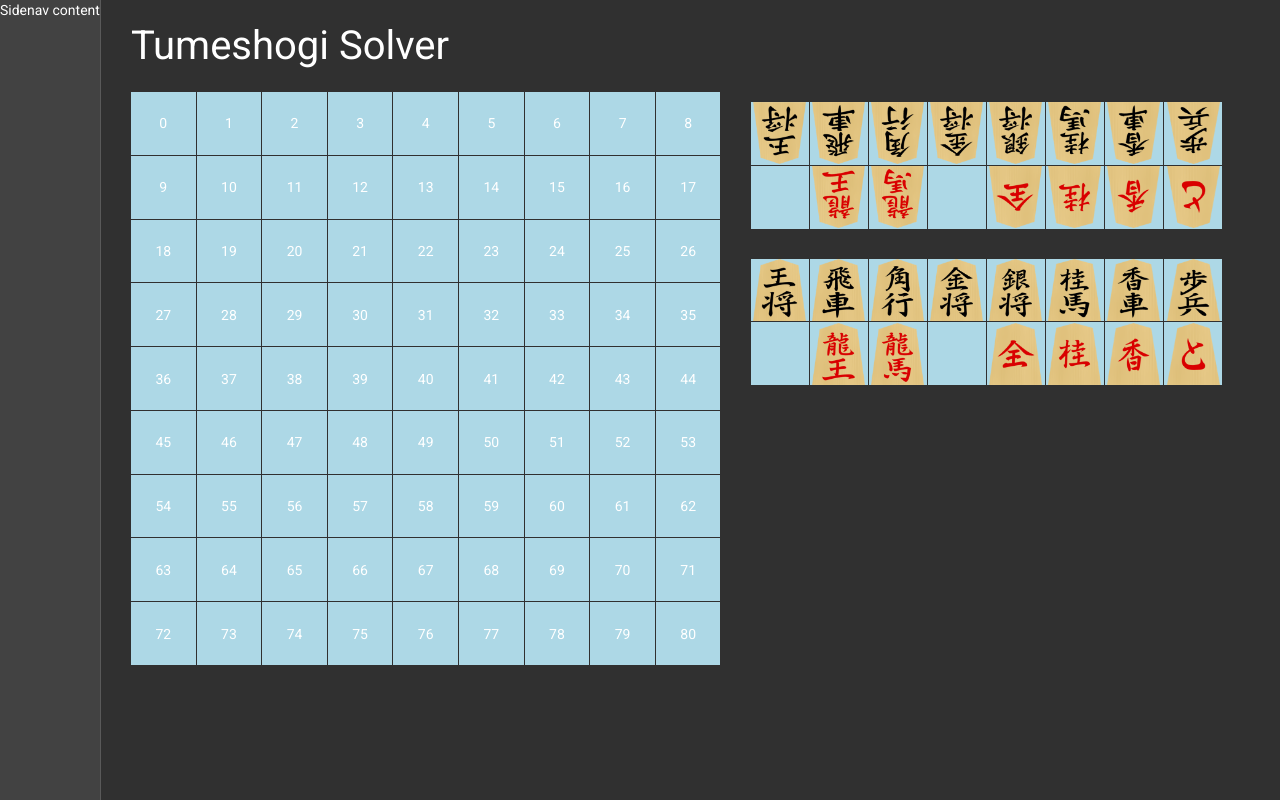
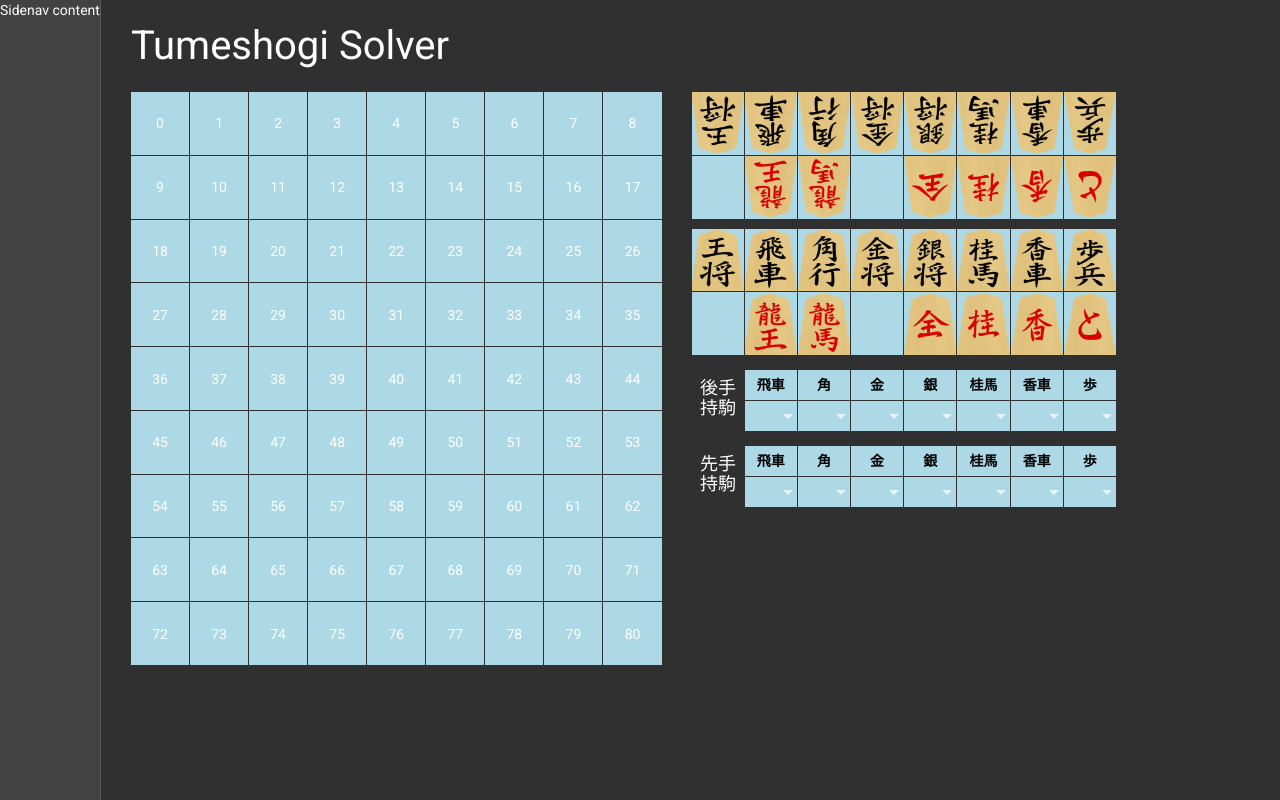
Before and after one commit to begyyal/website, an Angular app: page /shogi in a window 1280 px wide. Built offline with nearby package versions, Linux system fonts and the light colour scheme.

Commit message:
持駒入力欄追加

```diff
--- a/angular.json
+++ b/angular.json
@@ -31,7 +31,6 @@
               "src/assets"
             ],
             "styles": [
-              "./node_modules/@angular/material/prebuilt-themes/purple-green.css",
               "src/styles.scss"
             ],
             "scripts": []
@@ -100,7 +99,6 @@
               "src/assets"
             ],
             "styles": [
-              "./node_modules/@angular/material/prebuilt-themes/purple-green.css",
               "src/styles.scss"
             ],
             "scripts": []
--- a/src/app/shogi/ban/ban.component.html
+++ b/src/app/shogi/ban/ban.component.html
@@ -23,5 +23,33 @@
                 <img *ngIf="i" [src]="i" [width]="rh*0.86" [height]="rh">
             </mat-grid-tile>
         </mat-grid-list>
+        <div class="mtgm">
+            <div class="mtgm_gote">
+                <div class="mtgm_label">後手<br>持駒</div>
+                <mat-grid-list class="mtgm_contents" cols="7" rowHeight="30">
+                    <mat-grid-tile *ngFor="let i of mtgm_tile_count">
+                        <div *ngIf="i<=6">{{getMtgmLabel(i)}}</div>
+                        <mat-select *ngIf="i>6">
+                            <mat-option value="1">11</mat-option>
+                            <mat-option value="2">21</mat-option>
+                            <mat-option value="3">31</mat-option>
+                        </mat-select>
+                    </mat-grid-tile>
+                </mat-grid-list>
+            </div>
+            <div class="mtgm_sente">
+                <div class="mtgm_label">先手<br>持駒</div>
+                <mat-grid-list class="mtgm_contents" cols="7" rowHeight="30">
+                    <mat-grid-tile *ngFor="let i of mtgm_tile_count">
+                        <div *ngIf="i<=6">{{getMtgmLabel(i)}}</div>
+                        <mat-select style="color: black;" *ngIf="i>6">
+                            <mat-option value="1">11</mat-option>
+                            <mat-option value="2">21</mat-option>
+                            <mat-option value="3">31</mat-option>
+                        </mat-select>
+                    </mat-grid-tile>
+                </mat-grid-list>
+            </div>
+        </div>
     </div>
 </div>
--- a/src/app/shogi/ban/ban.component.scss
+++ b/src/app/shogi/ban/ban.component.scss
@@ -1,11 +1,15 @@
 :host{
     margin: 30px;
-    width: 100%;
+    width: 90%;
     display: block;
 }
 
 mat-grid-tile {
     background: lightblue;
+}
+
+mat-select {
+    text-align: center;
 }
 
 .ban-col1 {
@@ -20,12 +24,38 @@ mat-grid-tile {
     width: 40%;
     min-width: 324px;
     max-width: 556px;
-    margin-top: 10px;
+    margin-top: 0px;
     margin-left: 30px;
 }
 
 .sente_koma_contents {
-    top: 30px
+    top: 10px;
+}
+
+.mtgm {
+    position: relative;
+    top: 25px;
+}
+
+.mtgm_label {
+    float: left;
+    width: 12.5%;
+    text-align: center;
+    position: relative;
+    top: 8px;
+    font-size: 18px;
+}
+
+.mtgm_sente {
+    position: relative;
+    top: 15px;
+}
+
+.mtgm_contents {
+    float: left;
+    width: 87.5%;
+    color: black;
+    font-weight: 800;
 }
 
 // .cdk-drag {
--- a/src/app/shogi/ban/ban.component.ts
+++ b/src/app/shogi/ban/ban.component.ts
@@ -2,6 +2,7 @@ import { Component, OnInit } from '@angular/core';
 import { CdkDragDrop, moveItemInArray, transferArrayItem } from "@angular/cdk/drag-drop";
 
 const RH_MIN = 45, RH_MAX = 80;
+const MTGM_LABEL = ["飛車", "角", "金", "銀", "桂馬", "香車", "歩"];
 
 @Component({
   selector: 'by-ban',
@@ -10,8 +11,10 @@ const RH_MIN = 45, RH_MAX = 80;
 })
 export class BanComponent implements OnInit {
 
+  mtgm_tile_count = [...Array(14)].map((_, i) => i);
   gote_images = this.createImagePaths("gote");
   sente_images = this.createImagePaths("sente");
+
   matrix: number[] = [...Array(81)].map((_, i) => i);
   rh = 0;
 
@@ -30,6 +33,10 @@ export class BanComponent implements OnInit {
   drop(event: CdkDragDrop<number[]>) {
   }
 
+  getMtgmLabel(idx: number) {
+    return MTGM_LABEL.length - 1 < idx ? null : MTGM_LABEL[idx];
+  }
+
   onResize(event: any) {
     this.rh = this.calcRh(event.target.innerWidth);
   }
--- a/src/app/shogi/shogi.module.ts
+++ b/src/app/shogi/shogi.module.ts
@@ -6,6 +6,7 @@ import { ShogiRoutingModule } from './shogi-routing.module';
 import { MatGridListModule } from '@angular/material/grid-list';
 import { CommonModule } from "@angular/common";
 import { DragDropModule } from "@angular/cdk/drag-drop";
+import { MatSelectModule } from '@angular/material/select'
 import { BrowserAnimationsModule } from '@angular/platform-browser/animations';
 
 @NgModule({
@@ -18,6 +19,7 @@ import { BrowserAnimationsModule } from '@angular/platform-browser/animations';
     MatGridListModule,
     CommonModule,
     DragDropModule,
+    MatSelectModule,
     BrowserAnimationsModule
   ],
   providers: []
--- a/src/styles.scss
+++ b/src/styles.scss
@@ -1,4 +1,8 @@
-/* You can add global styles to this file, and also import other style files */
+@import url('~@angular/material/prebuilt-themes/purple-green.css');
 
 html, body { height: 100%; }
 body { margin: 0; font-family: Roboto, "Helvetica Neue", sans-serif; }
+
+.mat-select-value {
+    color: black !important;
+}
```
